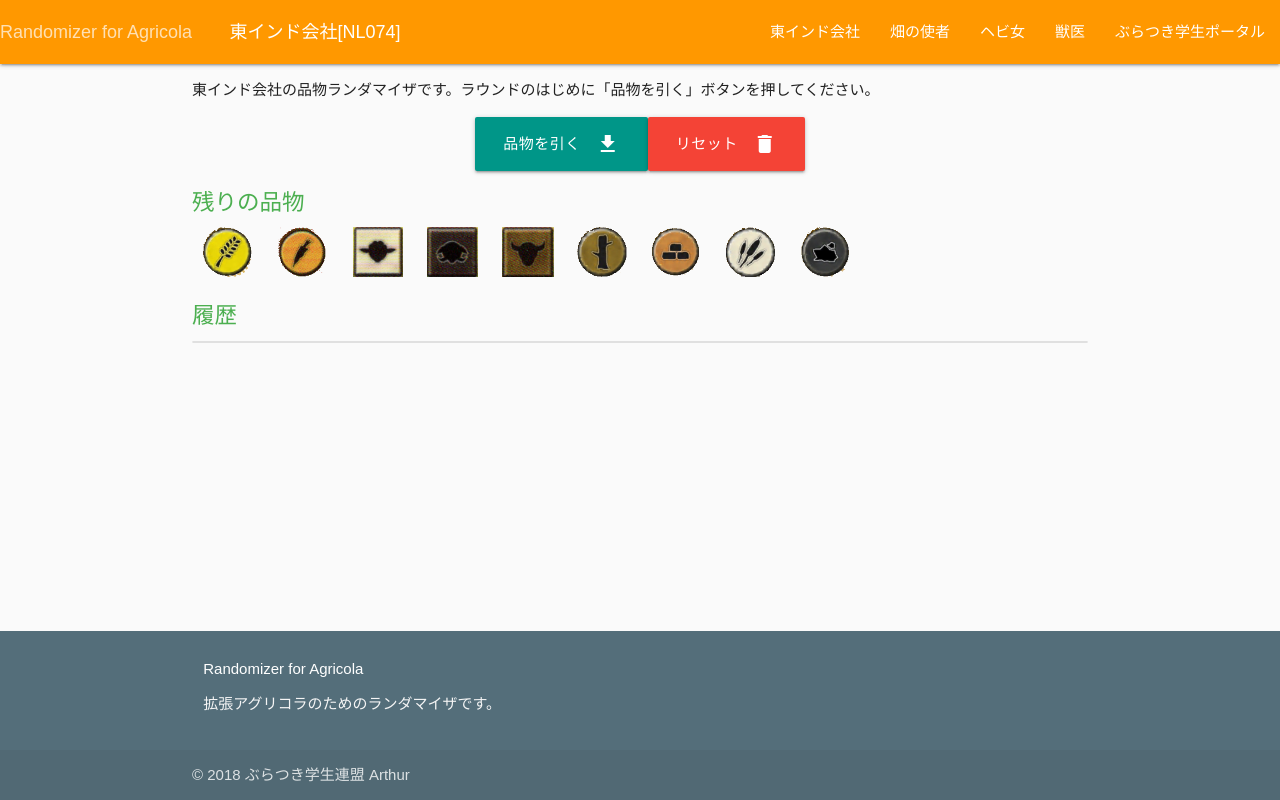
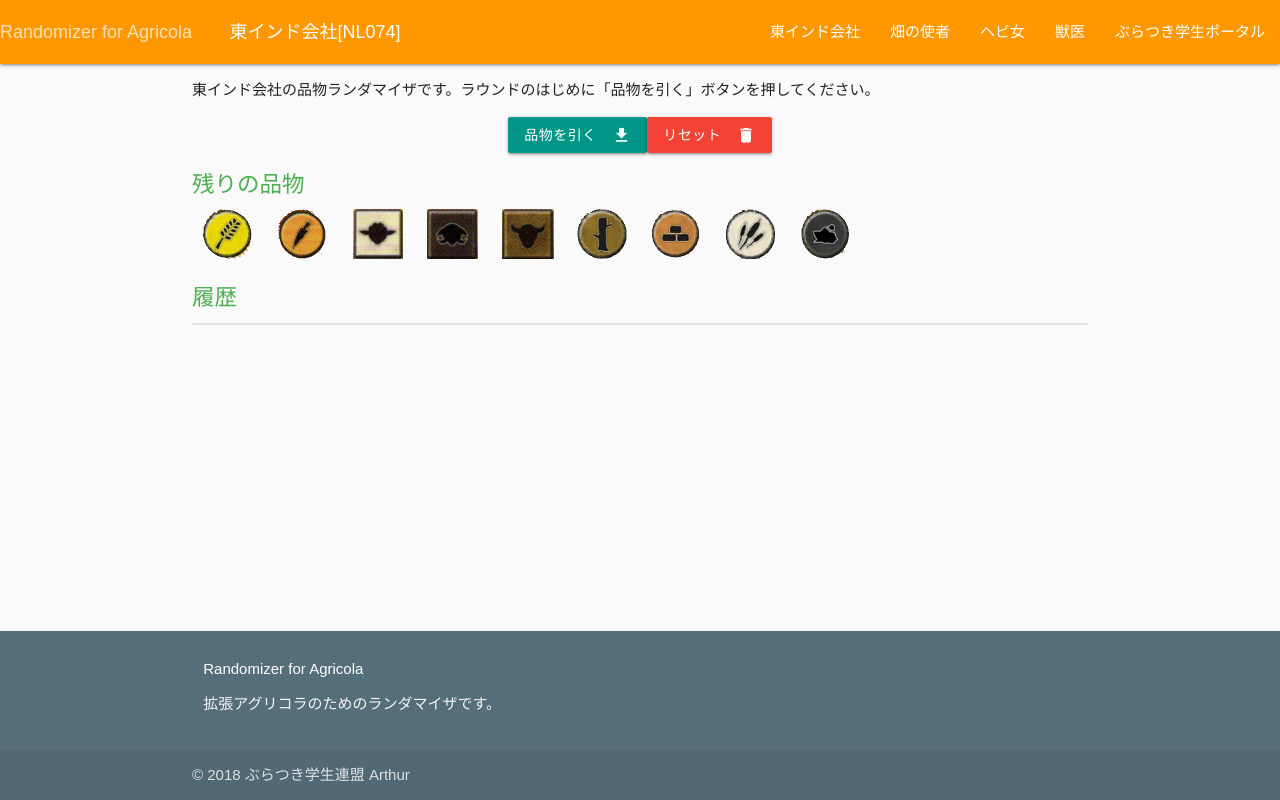
Before and after one commit to Arthur1/agricola-app, a Vue app: page /east_india_company in a window 1280 px wide. Built offline with nearby package versions, Linux system fonts and the light colour scheme; a web font is replaced by a local one.

Commit message:
ボタンの大きさを小さくする

```diff
--- a/src/components/Contortionist.vue
+++ b/src/components/Contortionist.vue
@@ -5,8 +5,8 @@
         ヘビ女の品物ランダマイザです。ラウンドのはじめに「マーカーを引く」ボタンを押してください。
       </p>
       <div class="center-align">
-        <button class="btn btn-large waves-effect waves-light teal" :disabled="markers.length <= 1" @click="pickMarkers">品物を引く<i class="material-icons right">get_app</i></button>
-        <a class="btn btn-large waves-effect waves-light red modal-trigger" href="#confirmModal">リセット<i class="material-icons right">delete</i></a>
+        <button class="btn waves-effect waves-light teal" :disabled="markers.length <= 1" @click="pickMarkers">品物を引く<i class="material-icons right">get_app</i></button>
+        <a class="btn waves-effect waves-light red modal-trigger" href="#confirmModal">リセット<i class="material-icons right">delete</i></a>
       </div>
       <h2 class="green-text">残りのマーカー</h2>
       <table>
--- a/src/components/EastIndiaCompany.vue
+++ b/src/components/EastIndiaCompany.vue
@@ -5,8 +5,8 @@
         東インド会社の品物ランダマイザです。ラウンドのはじめに「品物を引く」ボタンを押してください。
       </p>
       <div class="center-align">
-        <button class="btn btn-large waves-effect waves-light teal" :disabled="items.length === 9" @click="pickItem">品物を引く<i class="material-icons right">get_app</i></button>
-        <a class="btn btn-large waves-effect waves-light red modal-trigger" href="#confirmModal">リセット<i class="material-icons right">delete</i></a>
+        <button class="btn waves-effect waves-light teal" :disabled="items.length === 9" @click="pickItem">品物を引く<i class="material-icons right">get_app</i></button>
+        <a class="btn waves-effect waves-light red modal-trigger" href="#confirmModal">リセット<i class="material-icons right">delete</i></a>
       </div>
       <h2 class="green-text">残りの品物</h2>
       <div class="row">
--- a/src/components/Veterinarian.vue
+++ b/src/components/Veterinarian.vue
@@ -5,8 +5,8 @@
         獣医の品物ランダマイザです。ラウンドのはじめに「マーカーを引く」ボタンを押してください。
       </p>
       <div class="center-align">
-        <button class="btn btn-large waves-effect waves-light teal" :disabled="markers.length === 3" @click="pickMarkers">品物を引く<i class="material-icons right">get_app</i></button>
-        <a class="btn btn-large waves-effect waves-light red modal-trigger" href="#confirmModal">リセット<i class="material-icons right">delete</i></a>
+        <button class="btn waves-effect waves-light teal" :disabled="markers.length === 3" @click="pickMarkers">品物を引く<i class="material-icons right">get_app</i></button>
+        <a class="btn waves-effect waves-light red modal-trigger" href="#confirmModal">リセット<i class="material-icons right">delete</i></a>
       </div>
       <h2 class="green-text">残りのマーカー</h2>
       <table>
```
